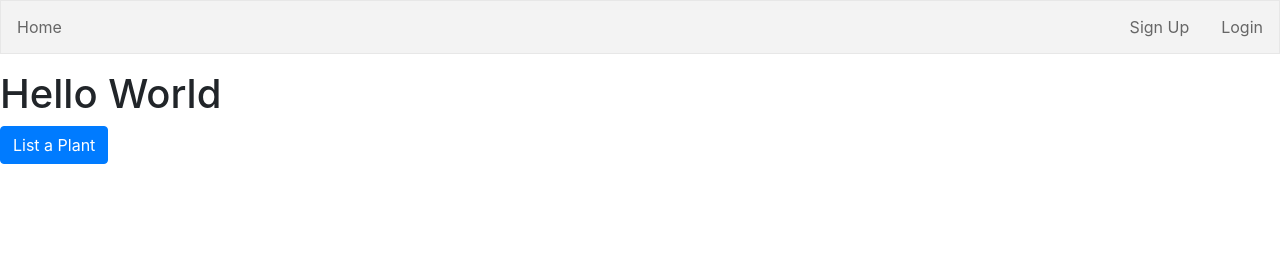
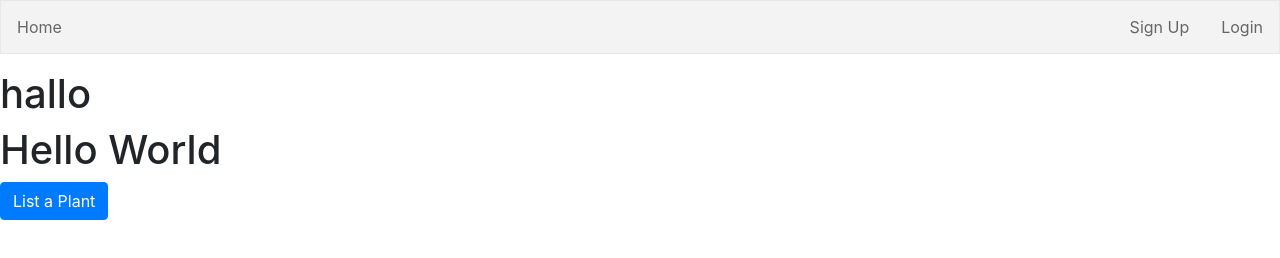
Before and after one commit to NataliaCatalina/evergreen, a website: page views/home.html in a window 1280 px wide. Drawn offline with nearby package versions, Linux system fonts and the light colour scheme.

Commit message:
first commit

```diff
--- a/views/home.html
+++ b/views/home.html
@@ -17,6 +17,7 @@
         <li style="float:right"><a href="/signup">Sign Up</a></li>
     </ul>
   </nav>
+  <h1>hallo</h1>
 
 
   <H1>Hello World</H1>
```
